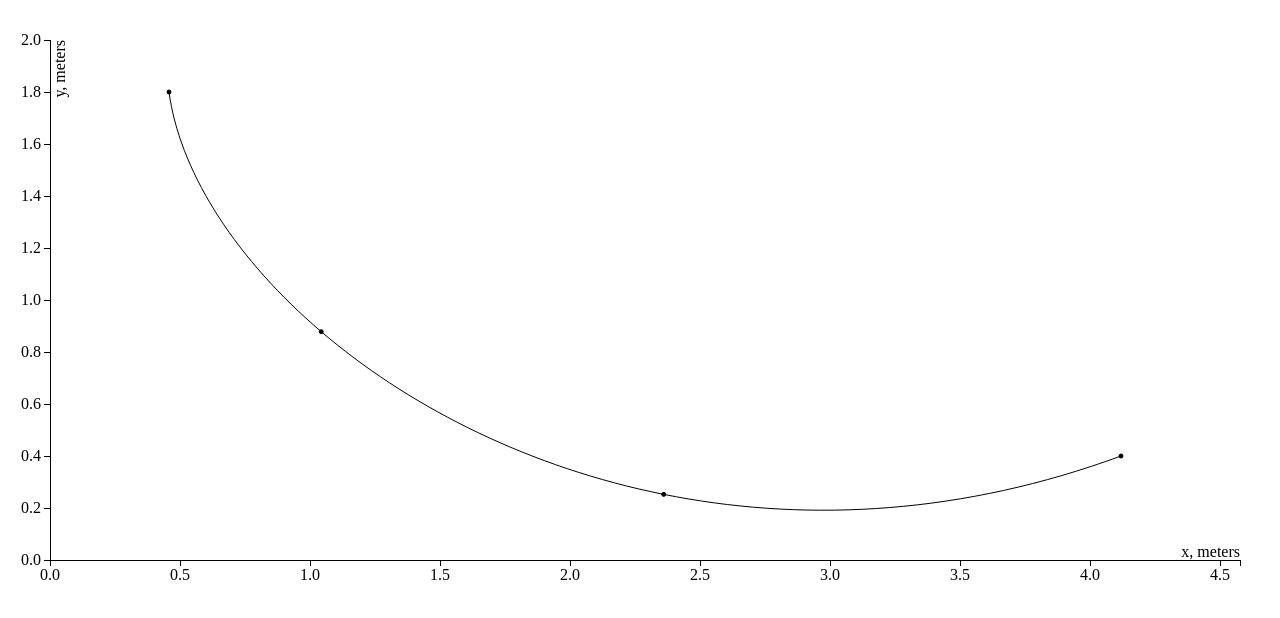
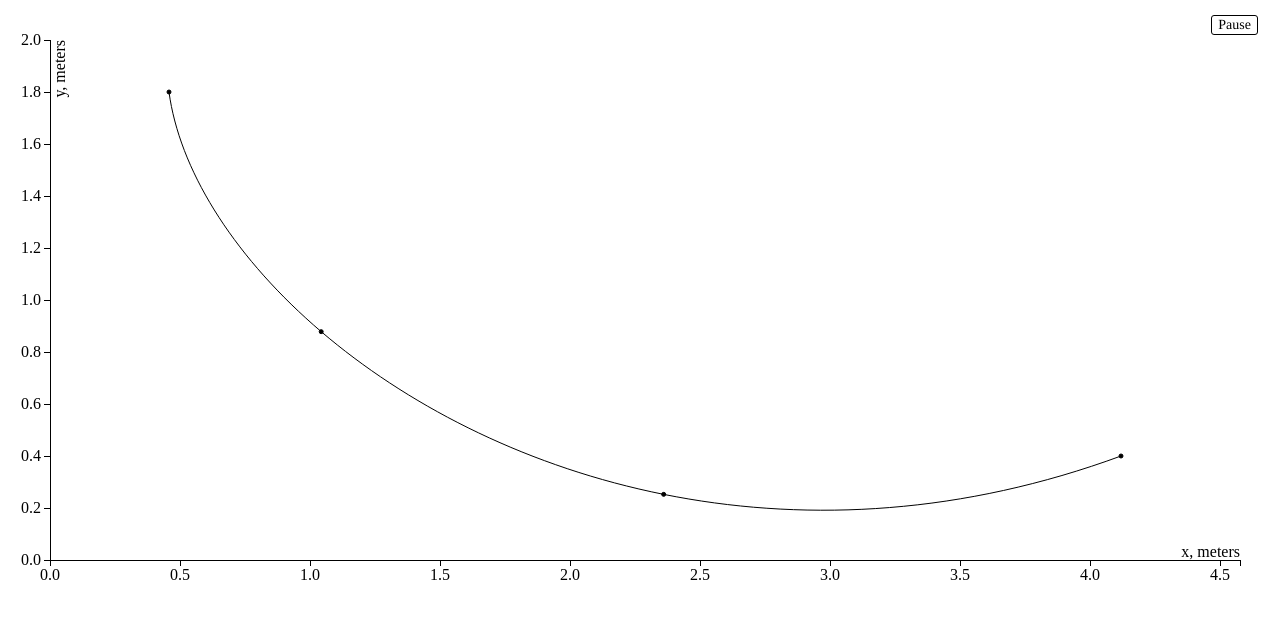
Before and after one commit to xup6193193/brachistochrone_for_Xschool.github.io, a plain HTML site: page index.html in a window 1280 px wide. Drawn offline with Linux system fonts and the light colour scheme.

Commit message:
Update index.html

```diff
--- a/index.html
+++ b/index.html
@@ -8,7 +8,7 @@
     <div id="plot"></div>
     <div class="panel" id="controls">
       <div class="btn-group">
-
+        <button id="toggle-particles" class="btn">Pause</button>
         <button id="toggle-solution" class="btn">Hide Solution</button>
       </div>
 
```
